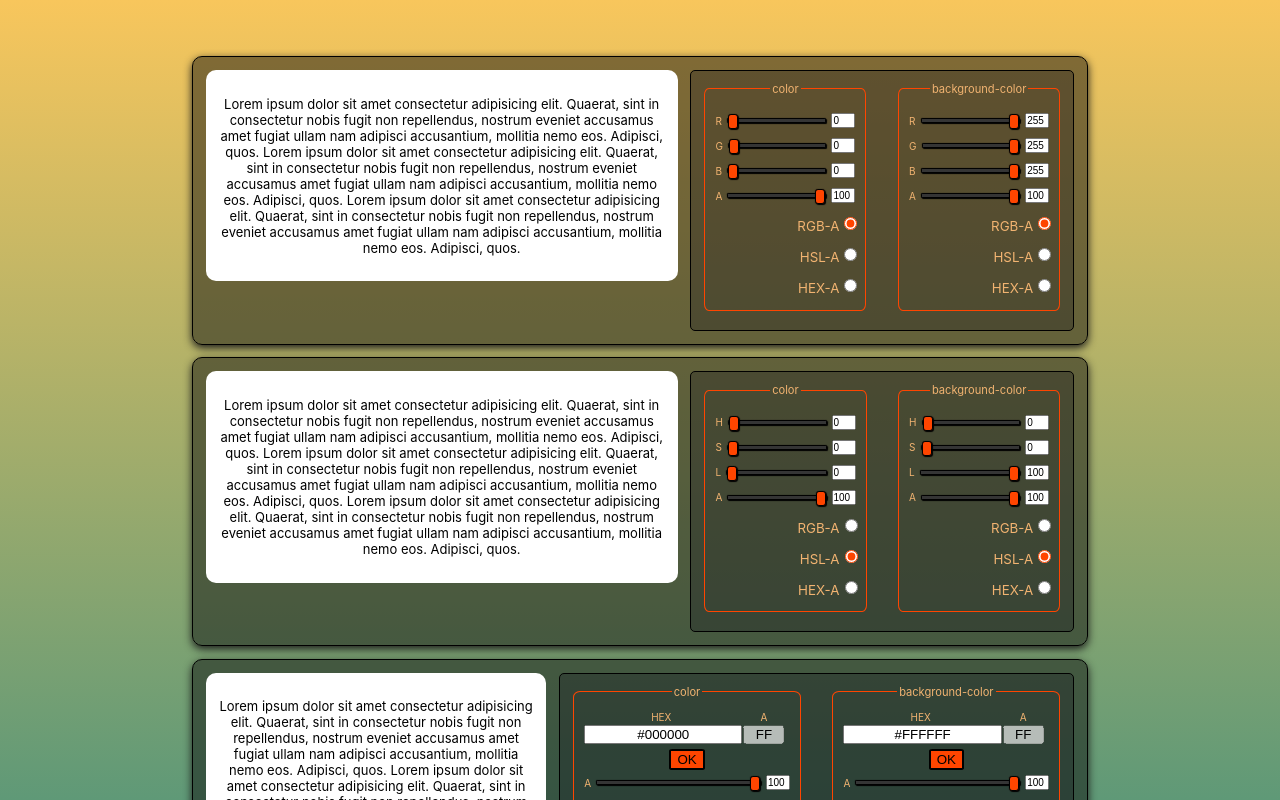
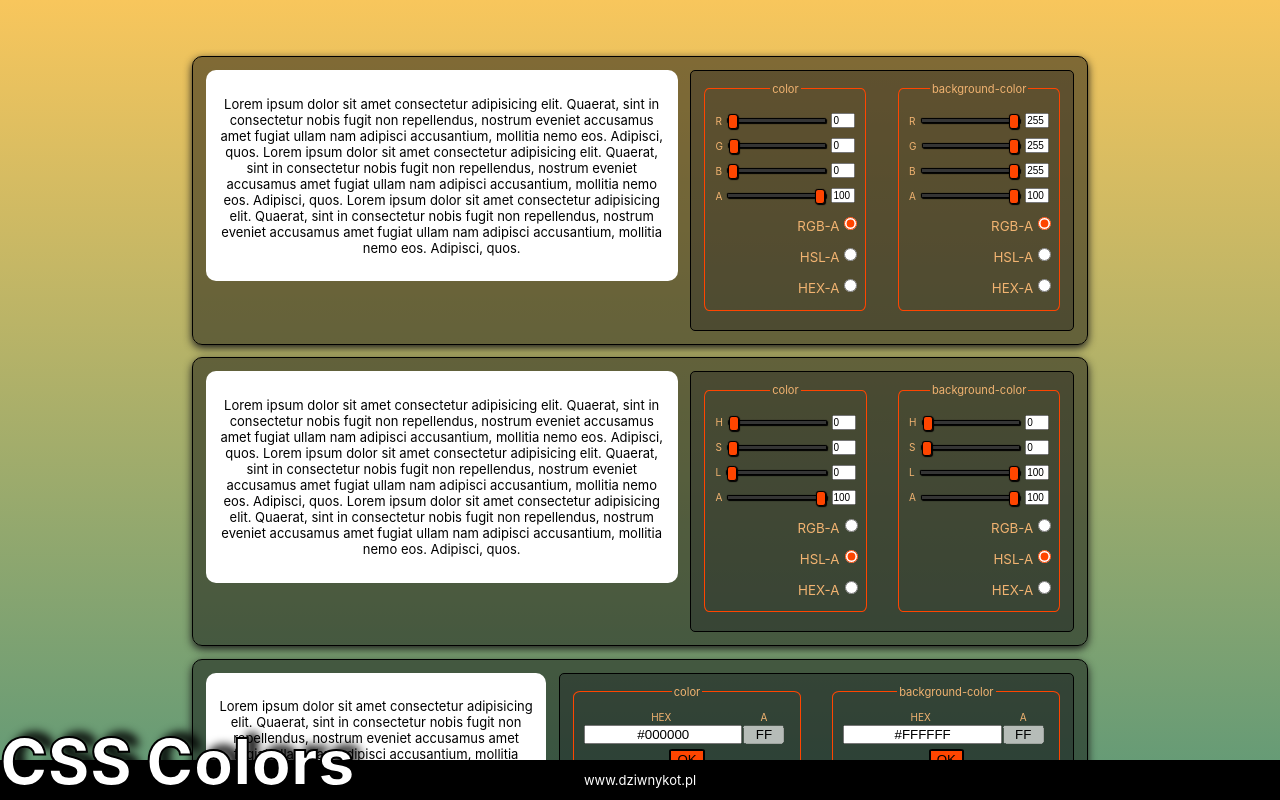
Before and after one commit to bart-1/css-stylizer, a React (Vite) app: page / in a window 1280 px wide. Shown: the top 800 px of the page. Built offline with nearby package versions, Linux system fonts and the light colour scheme.

Commit message:
feat: add Footer
fix: delete unwanted sign "s" from layout

```diff
--- a/index.html
+++ b/index.html
@@ -2,7 +2,11 @@
 <html lang="en">
   <head>
     <meta charset="UTF-8" />
-    <link rel="icon" type="image/svg+xml" href="/favicon_dk/favicon-32x32.png" />
+    <link
+      rel="icon"
+      type="image/svg+xml"
+      href="/favicon_dk/favicon-32x32.png"
+    />
     <meta name="viewport" content="width=device-width, initial-scale=1.0" />
     <title>CSS Colors</title>
   </head>
@@ -11,4 +15,3 @@
     <script type="module" src="/src/main.tsx"></script>
   </body>
 </html>
-s
--- a/src/App.tsx
+++ b/src/App.tsx
@@ -2,6 +2,7 @@ import "./styles/App.css";
 import ControlPanel from "./ControlPanel";
 import Sample from "./Sample";
 import { samplesSetup } from "./appLibrary";
+import Footer from "./Footer";
 
 
 
@@ -23,6 +24,7 @@ function App() {
     <>
       <div className="App" id="app">
         <div className="samples">{samplesSet}</div>
+      <Footer />
       </div>
     </>
   );
--- /dev/null
+++ b/src/Footer.tsx
@@ -0,0 +1,16 @@
+import React from "react";
+import "./styles/Footer.css";
+
+const Footer = () => {
+  return (
+    <>
+      <div className="footer">
+        <span className="footer">CSS Colors</span>
+        <a href=" https://www.dziwnykot.pl" className="footer-link">
+          www.dziwnykot.pl
+        </a>
+      </div>
+    </>
+  );
+};
+export default Footer;
--- /dev/null
+++ b/src/styles/Footer.css
@@ -0,0 +1,55 @@
+div.footer {
+  display: flex;
+  width: 100%;
+  height: 5vh;
+  background-color: black;
+  position: fixed;
+  bottom: 0;
+  z-index: 50;
+  color: white;
+  justify-content: left;
+  padding: 0;
+}
+
+span.footer {
+  margin: 0;
+  color: gray;
+  font-size: 8vh;
+  margin: auto;
+  text-align: left;
+  position: absolute;
+  bottom: 0;
+  text-shadow: rgb(0, 0, 0) 10px -5px 10px;
+  font-weight: 800;
+  color: black;
+  -webkit-text-fill-color: white; /* Will override color (regardless of order) */
+  -webkit-text-stroke-width: 2px;
+  -webkit-text-stroke-color: black;
+}
+a.footer-link {
+  color: white;
+  font-size: small;
+  margin: auto;
+  text-decoration: none;
+}
+
+@media screen and (max-width: 900px) {
+  span.footer {
+    color: gray;
+    font-size: 5vh;
+    margin: auto;
+    text-align: left;
+    position: absolute;
+
+    font-weight: 800;
+    color: black;
+    -webkit-text-fill-color: white; /* Will override color (regardless of order) */
+    -webkit-text-stroke-width: 2px;
+    -webkit-text-stroke-color: black;
+  }
+}
+@media screen and (max-width: 600px) {
+  span.footer {
+    visibility: hidden;
+  }
+}
```
